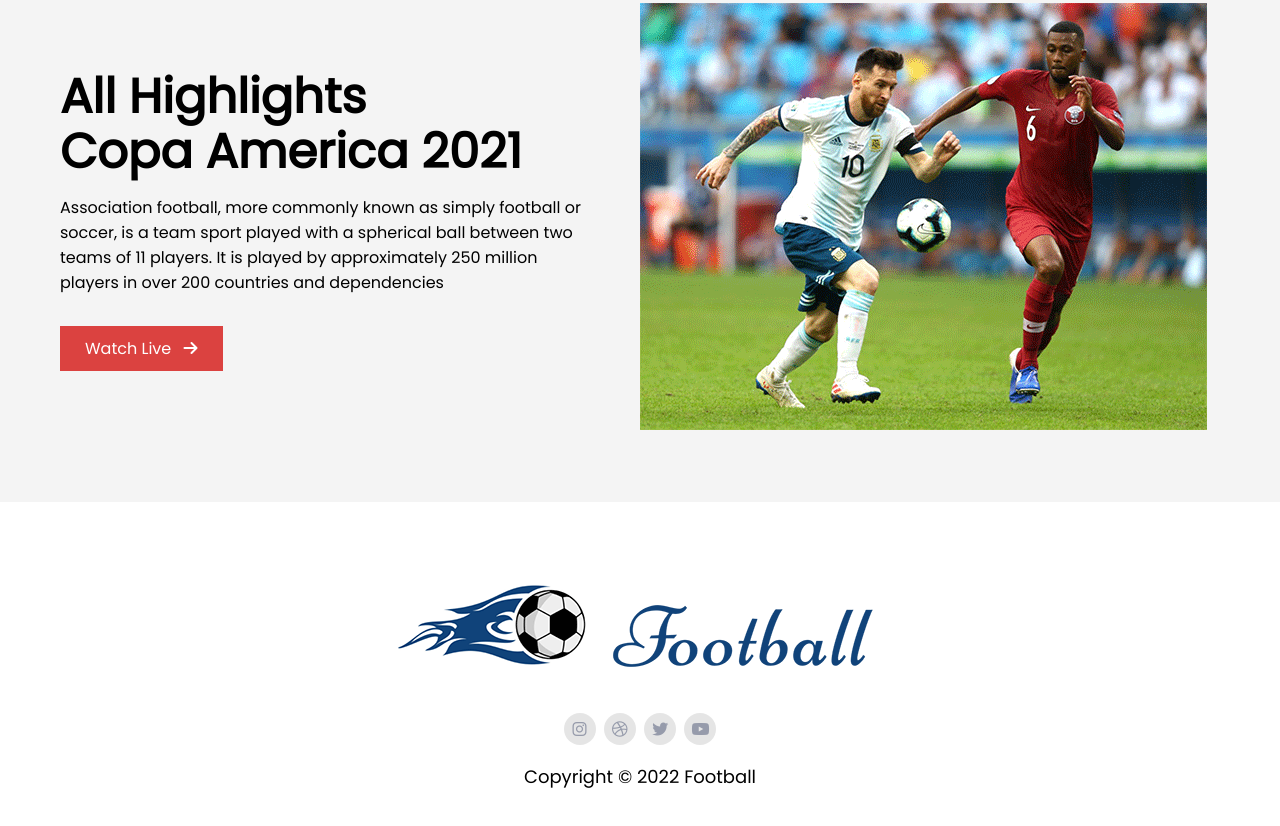
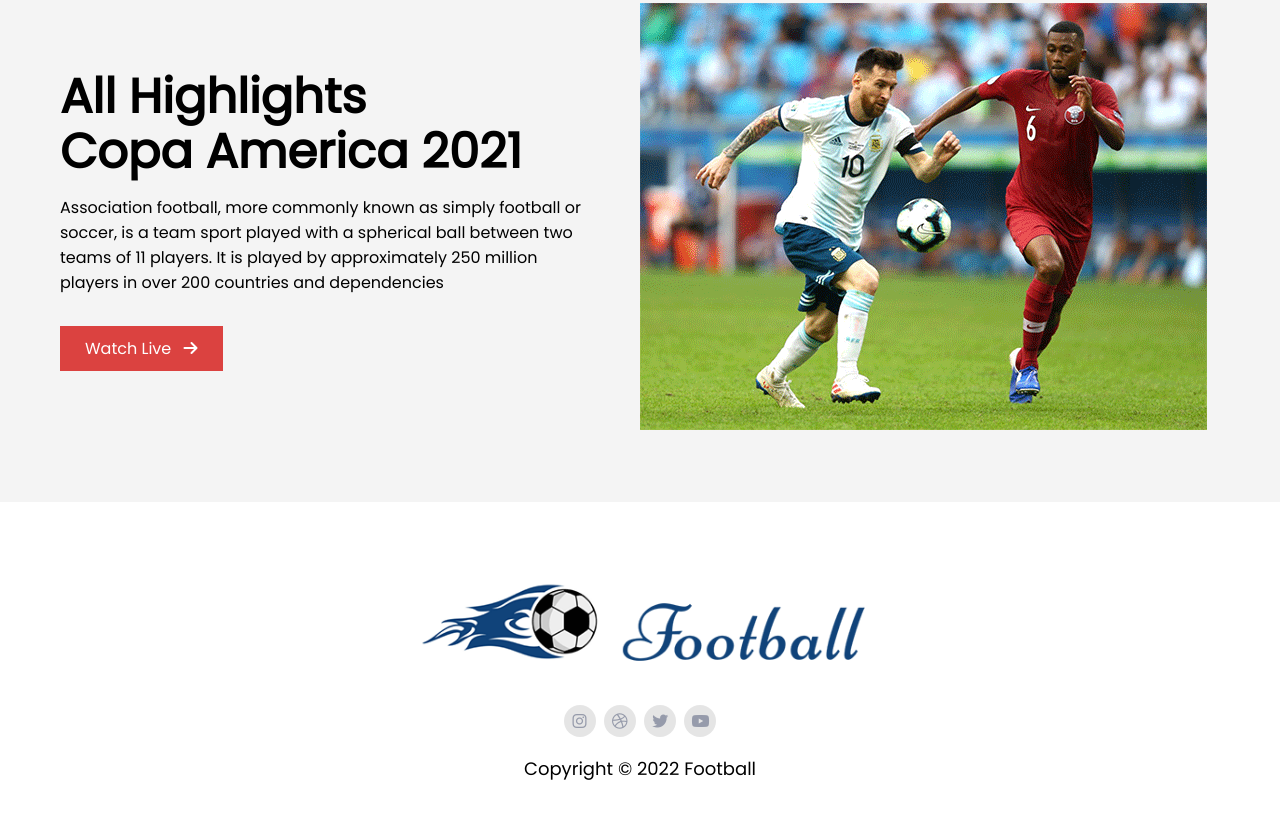
Before and after one commit to ashikurrahmanbd/responsive-football, a plain HTML site: page index.html in a window 1280 px wide. Shown: the part 4013-4839 px from the top of the page. Drawn offline with Linux system fonts and the light colour scheme.

Commit message:
Desktop Version has updated

```diff
--- a/css/style.css
+++ b/css/style.css
@@ -315,9 +315,14 @@ footer.footer{
 }
 
 .footer-elements .logo{
-        max-width:400px;
+        max-width:450px;
         height: auto;
+        margin: 0 auto;
 }
+.footer-elements .logo img{
+        width:100%;
+}
+
 .footer-elements .social-icons{}
 
 .social-icons ul{
```
